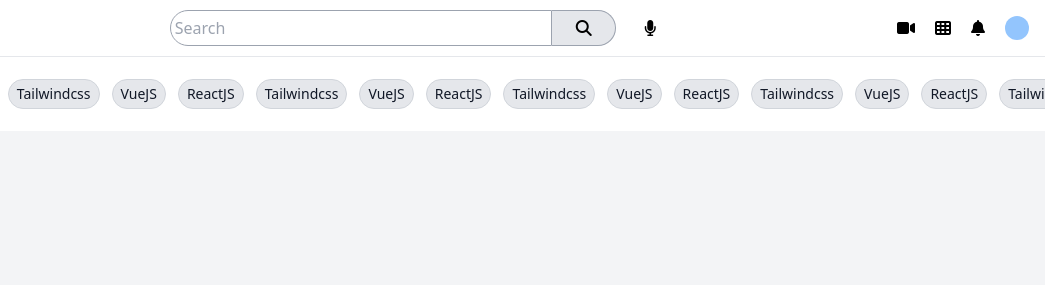
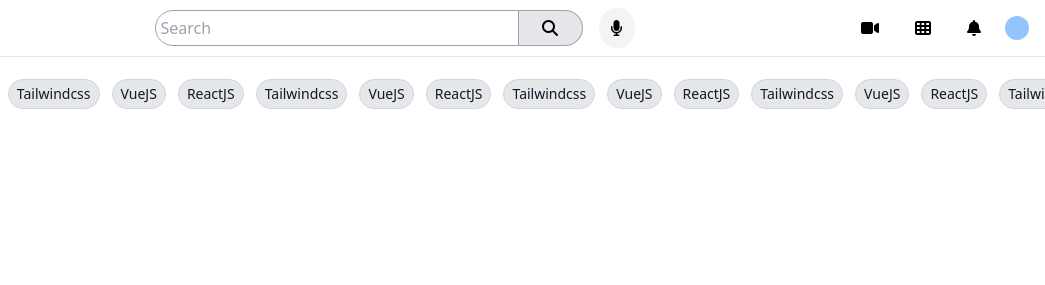
Before and after one commit to mosta5617/Tailwind-CSS-Project-Practice, a plain HTML site: page youtube.html in a window 1280 px wide. Shown: the top 285 px of the page, 235-1280 px from the left. Drawn offline with nearby package versions, Linux system fonts and the light colour scheme.

Commit message:
header sidebar menu complete

```diff
--- a/youtube.html
+++ b/youtube.html
@@ -20,8 +20,8 @@
     }
   </script>
 </head>
-<body class="bg-gray-100 antialiased">
-<header class="bg-white divide-y ml-20">
+<body class=" antialiased">
+<header class=" divide-y ml-20">
   <div class="flex justify-between items-center h-14 mx-4">
     <div>
       <img src="./img/youtube.png" alt="" class="w-20 h-12">
@@ -32,19 +32,19 @@
       <button class="bg-gray-200 flex items-center justify-center h-9 w-16 border border-gray-400 border-l-0 hover:bg-gray-300 rounded-r-full">
         <i class="fa fa-search "></i>
       </button>
-      <button class="flex items-center justify-center px-3 ml-4 hover:bg-gray-200 hover:rounded-full py-3">
+      <button class="flex items-center justify-center px-3 ml-4 bg-gray-100 rounded-full hover:bg-gray-200 hover:rounded-full py-3">
         <i class="fa fa-microphone"></i>
       </button>
     </div>
 
-    <div class="flex items-center justify-center space-x-5">
-      <button class="flex items-center justify-center">
-        <i class="fa fa-video-camera"></i>
+    <div class="flex items-center justify-center space-x-3">
+      <button class="flex items-center justify-center px-3 py-3  hover:bg-gray-200 hover:rounded-full ">
+        <i class="fa fa-video-camera "></i>
       </button>
-      <button class="flex items-center justify-center">
+      <button class="flex items-center justify-center px-3 py-3  hover:bg-gray-200 hover:rounded-full">
         <i class="fa fa-th"></i>
       </button>
-      <button class="flex items-center justify-center">
+      <button class="flex items-center justify-center px-3 py-3  hover:bg-gray-200 hover:rounded-full">
         <i class="fa fa-bell"></i>
       </button>
       <button class="flex items-center justify-center">
```
